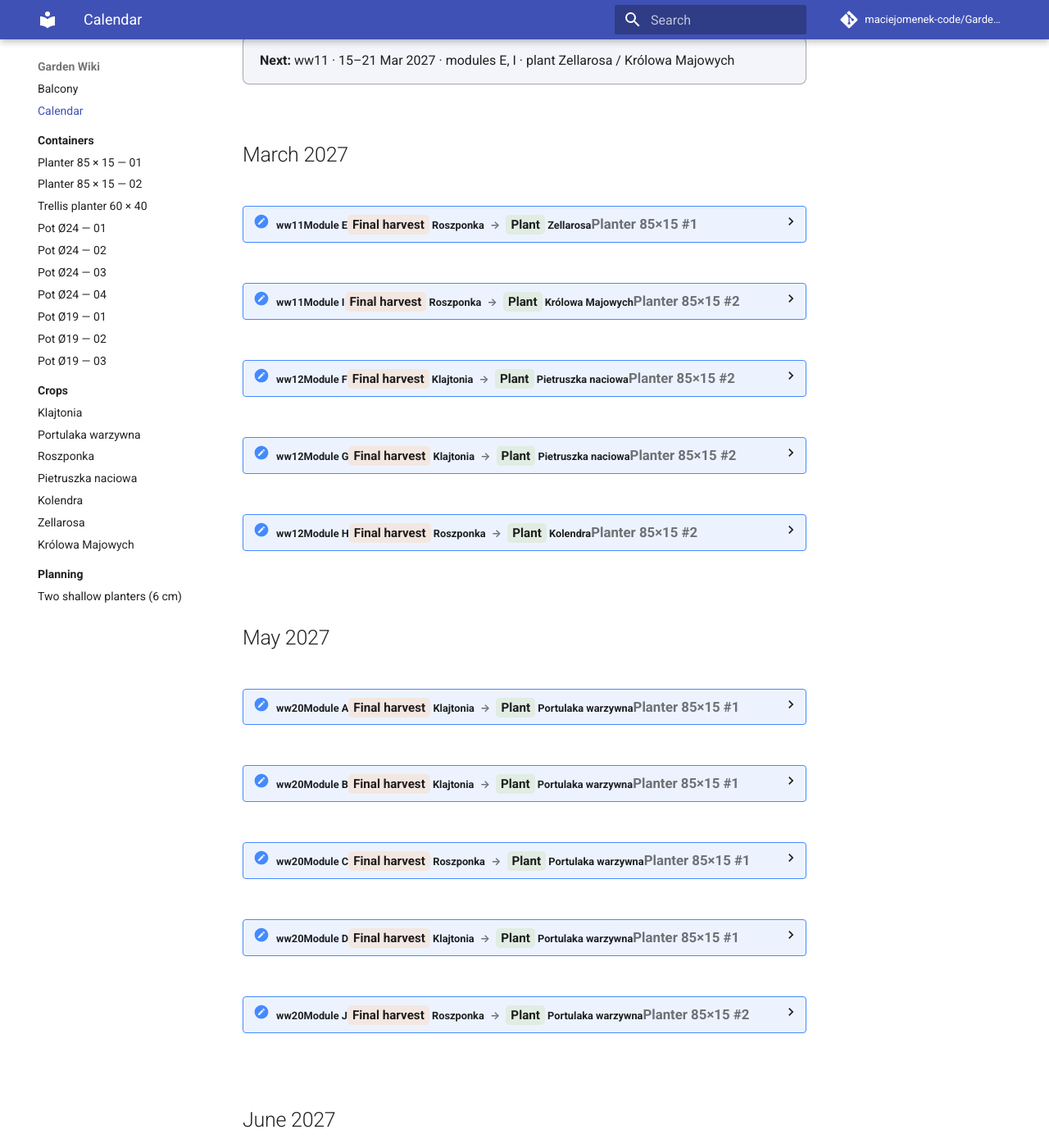
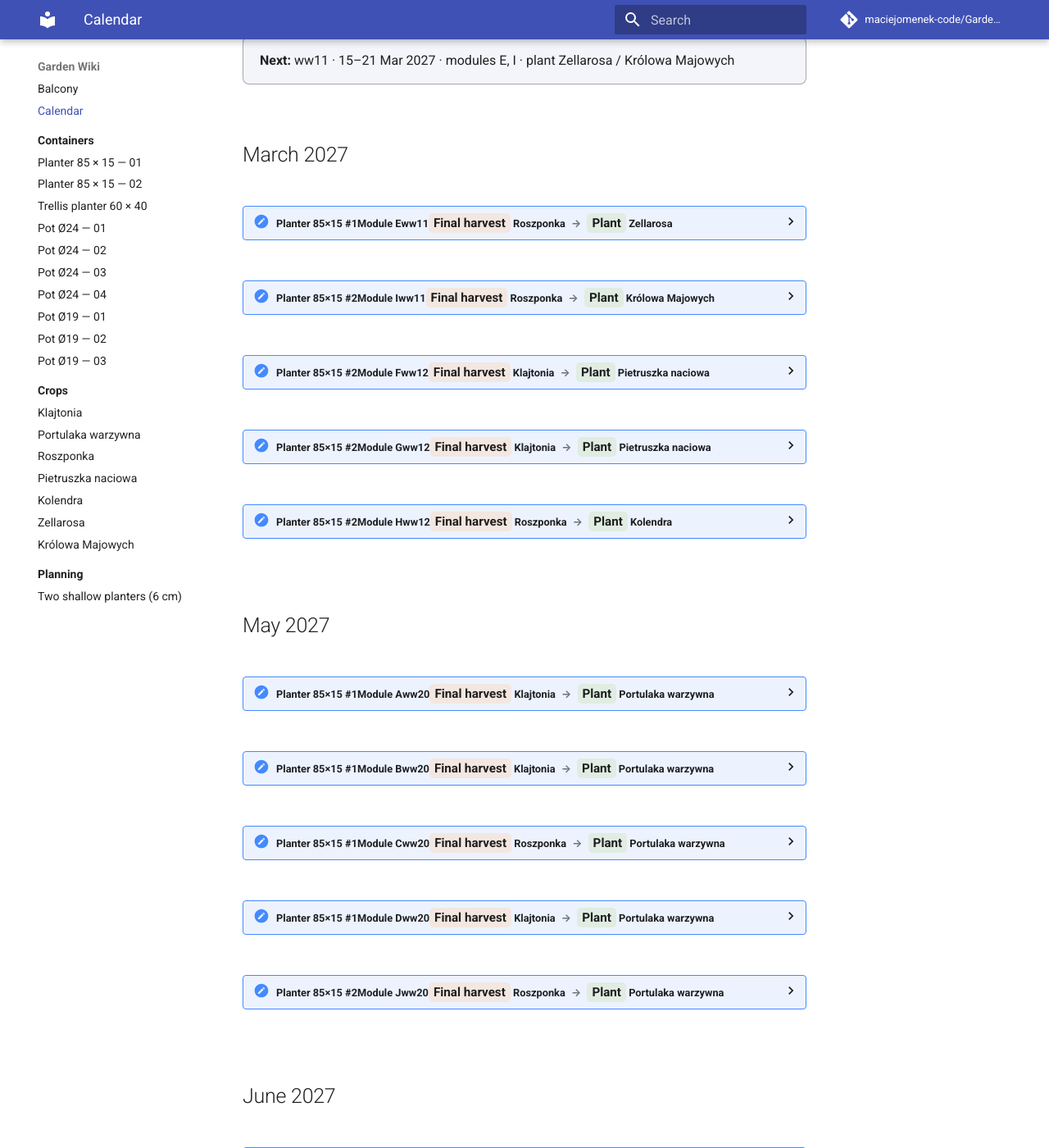
Before and after one commit to maciejomenek-code/Garden-wiki, an MkDocs documentation site: the page built from docs/calendar.md, in a window 1280 px wide and 1400 px high, scrolled down 562 px. Shown: the whole window at 82% size. Built offline with MkDocs 1.6.1 and Material for MkDocs 9.7.7, drawn with Linux system fonts in a browser that asks for light colours; comment, search, counter and statistics services are not loaded; some of the changed text lies outside the part shown.

Commit message:
Show planter first in calendar entries

```diff
--- a/docs/assets/javascripts/calendar.js
+++ b/docs/assets/javascripts/calendar.js
@@ -278,11 +278,11 @@
       " " + crops[event.incoming].name
     );
 
-    const where = document.createElement("span");
-    where.className = "calendar-where";
-    where.textContent = containers[event.container].name;
+    const planter = document.createElement("span");
+    planter.className = "calendar-planter";
+    planter.textContent = containers[event.container].name;
 
-    summary.append(week, module, transition, where);
+    summary.append(planter, module, week, transition);
     details.append(summary);
 
     const body = document.createElement("div");
--- a/docs/assets/stylesheets/calendar.css
+++ b/docs/assets/stylesheets/calendar.css
@@ -115,7 +115,7 @@
 
 .calendar-event-summary {
   display: grid;
-  grid-template-columns: 4.6rem 5.4rem minmax(14rem, 1fr) minmax(8rem, auto);
+  grid-template-columns: minmax(9rem, auto) 5.4rem 4.6rem minmax(14rem, 1fr);
   gap: .6rem;
   align-items: center;
   padding: .7rem .8rem;
@@ -139,10 +139,8 @@
   line-height: 1.45;
 }
 
-.calendar-where {
-  color: var(--md-default-fg-color--light);
-  font-size: .84rem;
-  text-align: right;
+.calendar-planter {
+  font-weight: 700;
 }
 
 .calendar-action {
@@ -199,9 +197,11 @@
     grid-template-columns: 4.3rem 1fr;
   }
 
-  .calendar-transition,
-  .calendar-where {
+  .calendar-planter {
     grid-column: 1 / -1;
-    text-align: left;
+  }
+
+  .calendar-transition {
+    grid-column: 1 / -1;
   }
 }
```
